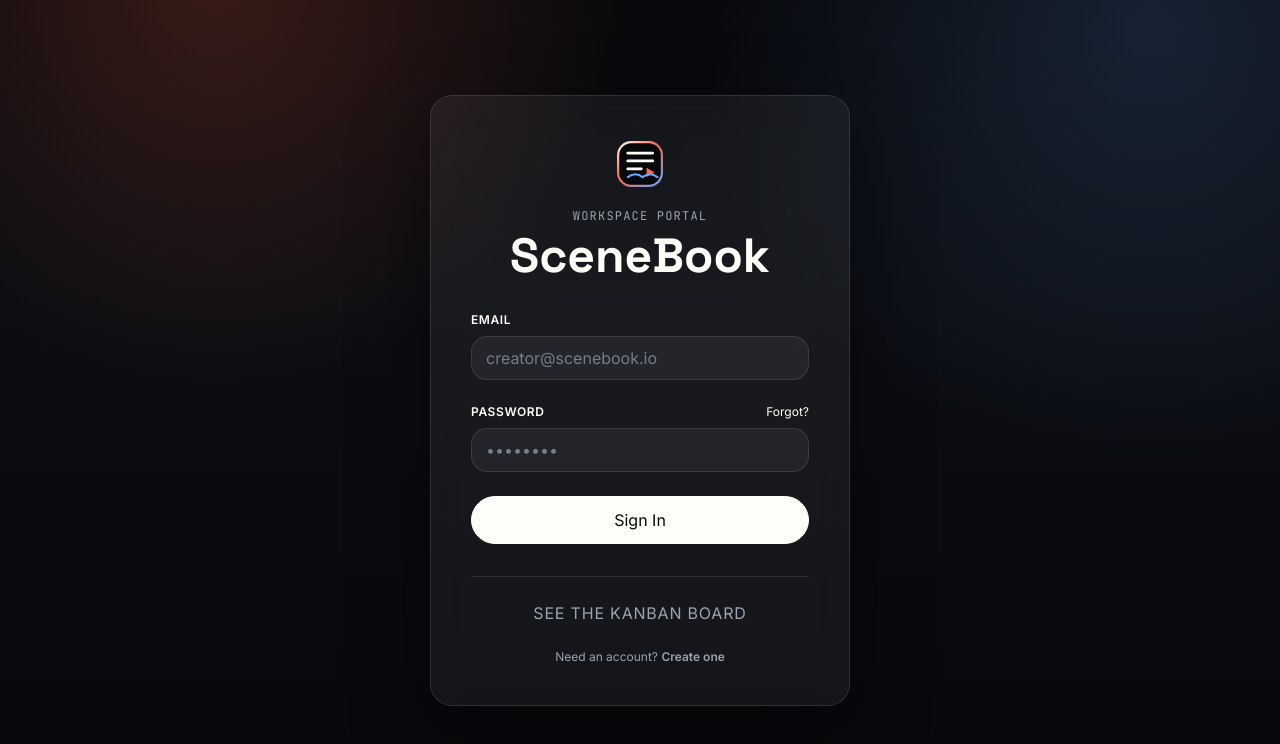
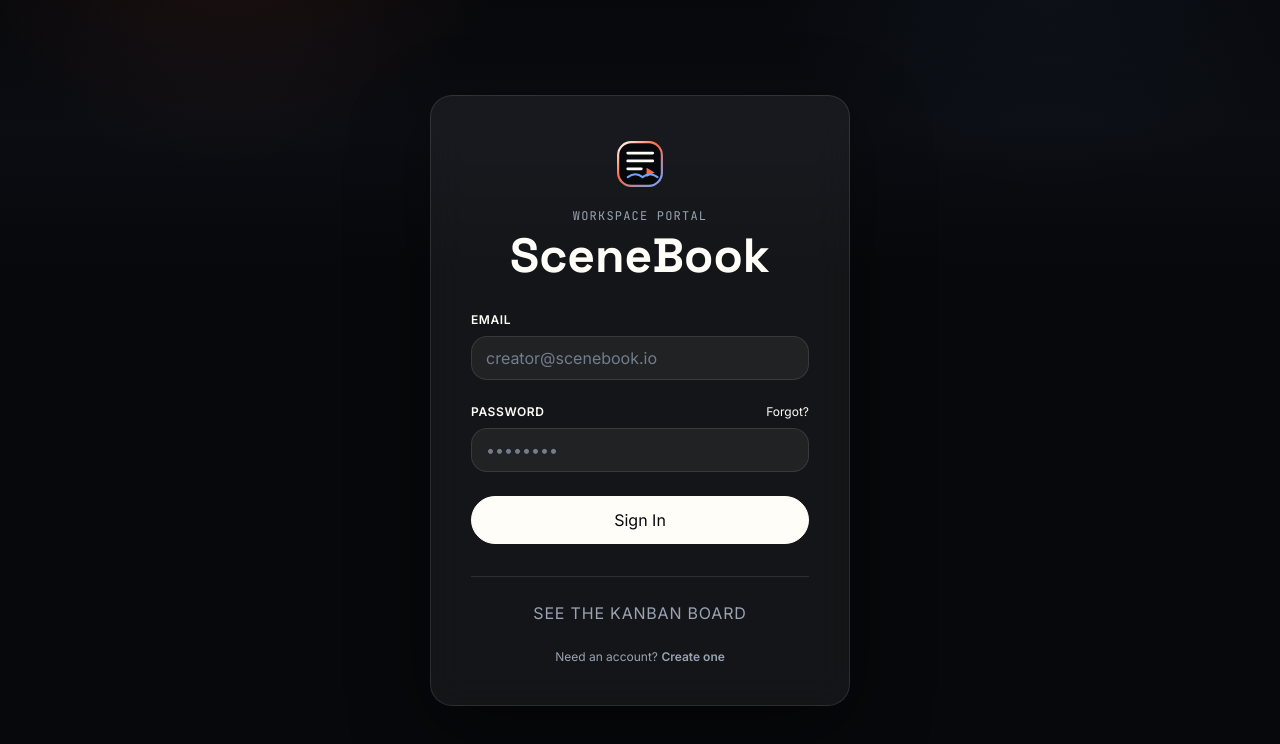
Before and after one commit to hemang-doshi/scenebook, a Next.js app: page /sign-in in a window 1280 px wide. Shown: the top 744 px of the page. Built offline with nearby package versions, Linux system fonts and the light colour scheme; no server answers.

Commit message:
style: tune ambient page glow

```diff
--- a/app/globals.css
+++ b/app/globals.css
@@ -99,9 +99,9 @@
   --workspace-rail-collapsed: 56px;
   --workspace-rail-expanded: 248px;
   --sb-ambient-page:
-    radial-gradient(circle at 17% -3%, rgba(255,104,71,.20), transparent 26rem),
-    radial-gradient(circle at 90% 3%, rgba(105,167,255,.16), transparent 28rem),
-    linear-gradient(180deg, var(--bg) 0%, var(--bg-2) 38%, var(--bg) 100%);
+    radial-gradient(circle at 18% -14%, rgba(255,104,71,.10), transparent 18rem),
+    radial-gradient(circle at 82% -16%, rgba(105,167,255,.08), transparent 20rem),
+    linear-gradient(180deg, var(--bg) 0%, var(--bg-2) 16%, var(--bg) 34%);
   --sb-gradient-thumbnail: linear-gradient(135deg, rgba(255,104,71,.74), rgba(105,167,255,.54));
   --sb-gradient-panel: linear-gradient(180deg, rgba(255,255,255,.06), rgba(255,255,255,.035));
 }
@@ -135,9 +135,9 @@
   --shadow: 0 24px 80px rgba(17,19,24,.12);
   --shadow-soft: 0 10px 42px rgba(17,19,24,.10);
   --sb-ambient-page:
-    radial-gradient(circle at 17% -3%, rgba(255,104,71,.12), transparent 26rem),
-    radial-gradient(circle at 90% 3%, rgba(105,167,255,.10), transparent 28rem),
-    linear-gradient(180deg, var(--bg) 0%, var(--bg-2) 38%, var(--bg) 100%);
+    radial-gradient(circle at 18% -14%, rgba(255,104,71,.07), transparent 18rem),
+    radial-gradient(circle at 82% -16%, rgba(105,167,255,.06), transparent 20rem),
+    linear-gradient(180deg, var(--bg) 0%, var(--bg-2) 14%, var(--bg) 30%);
 }
 
 @theme inline {
```
Also changed, not shown: 1 other file (tests, documents, lock files or other folders).
